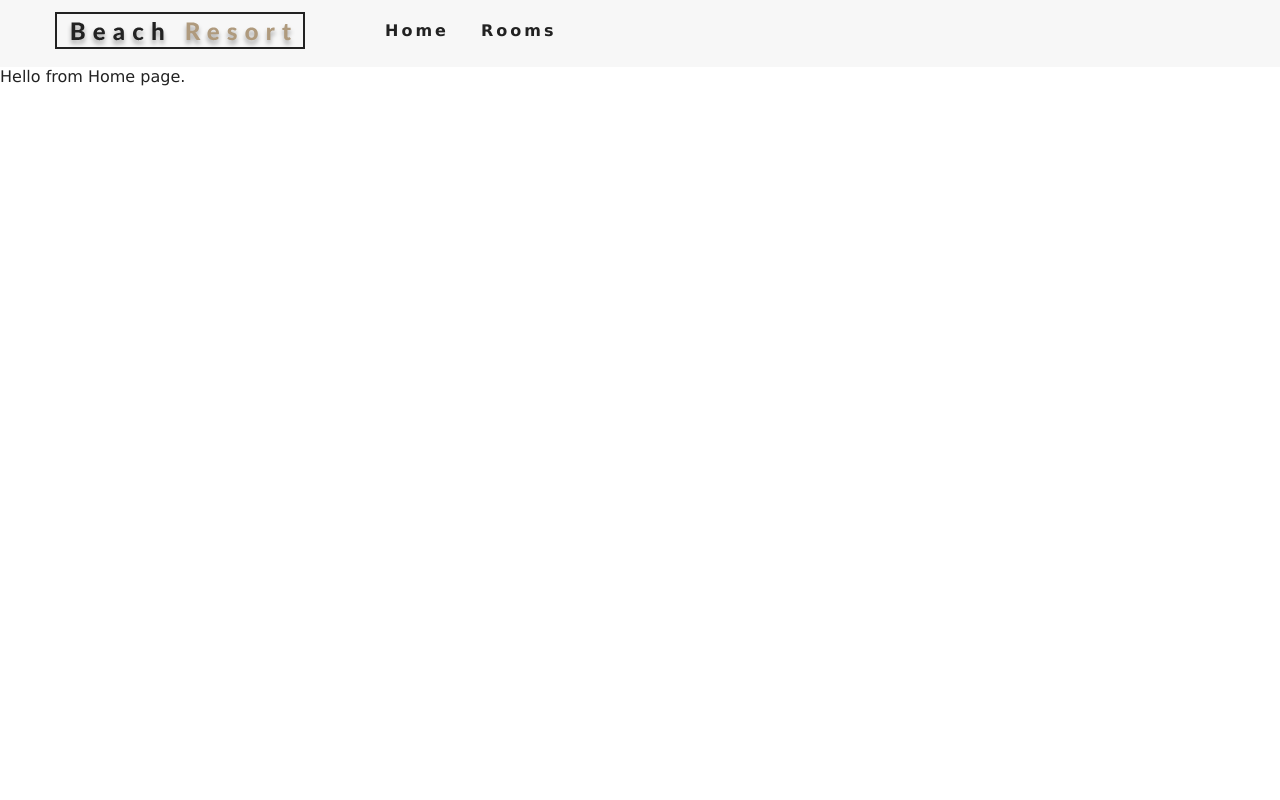
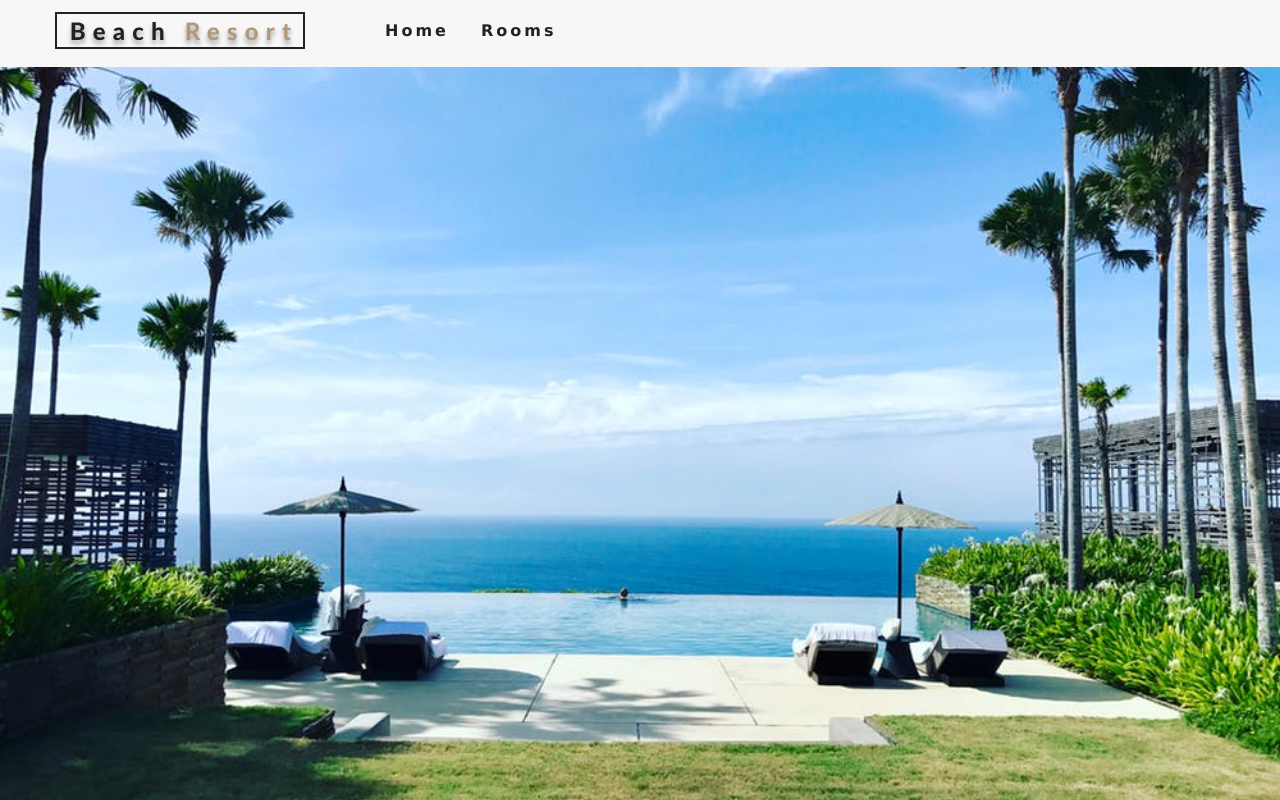
Before and after one commit to praz99/react-resort, a React (Create React App) app: page / in a window 1280 px wide. Built offline with nearby package versions, Linux system fonts and the light colour scheme.

Commit message:
Render Hero component in different pages

```diff
--- a/src/components/Hero.js
+++ b/src/components/Hero.js
@@ -7,3 +7,7 @@
     </header>
   );
 };
+
+Hero.defaultProps = {
+  hero: 'defaultHero',
+};
--- a/src/pages/Error.js
+++ b/src/pages/Error.js
@@ -1,5 +1,6 @@
 import React from 'react';
+import Hero from '../components/Hero';
 
 export default function Error() {
-  return <div>Hello from error page</div>;
+  return <Hero />;
 };
--- a/src/pages/Home.js
+++ b/src/pages/Home.js
@@ -1,9 +1,8 @@
 import React from 'react';
+import Hero from '../components/Hero';
 
 export default function Home() {
   return (
-    <div>
-      Hello from Home page.
-    </div>
+    <Hero />
   )
 };
--- a/src/pages/Rooms.js
+++ b/src/pages/Rooms.js
@@ -1,8 +1,9 @@
 import React from 'react';
+import Hero from '../components/Hero';
 
 const Rooms = () => {
   return (
-    <div>Hello from Rooms page.</div>
+    <Hero hero="roomsHero" />
   );
 };
 
```
